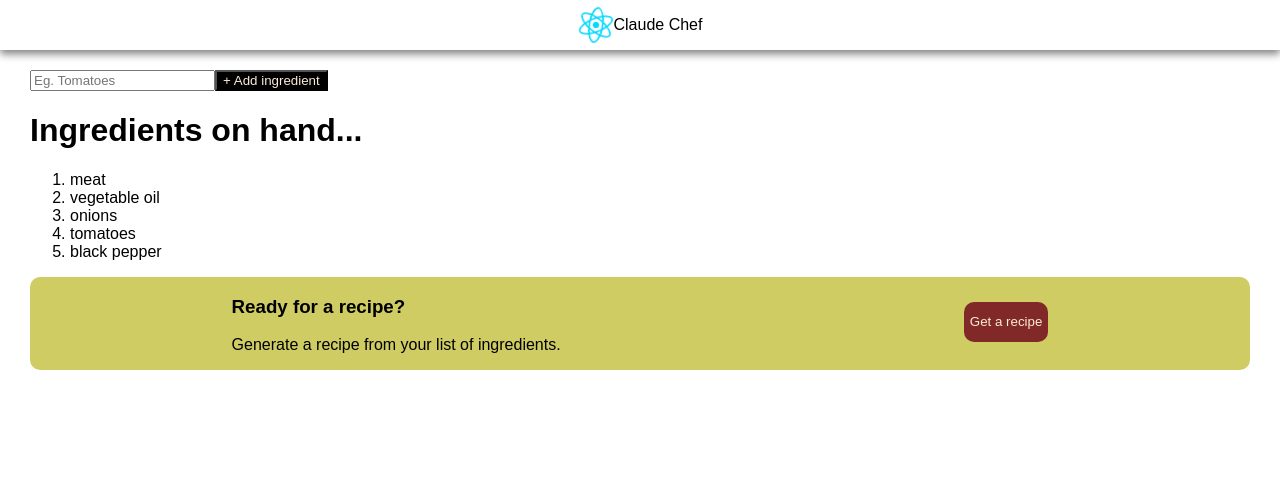
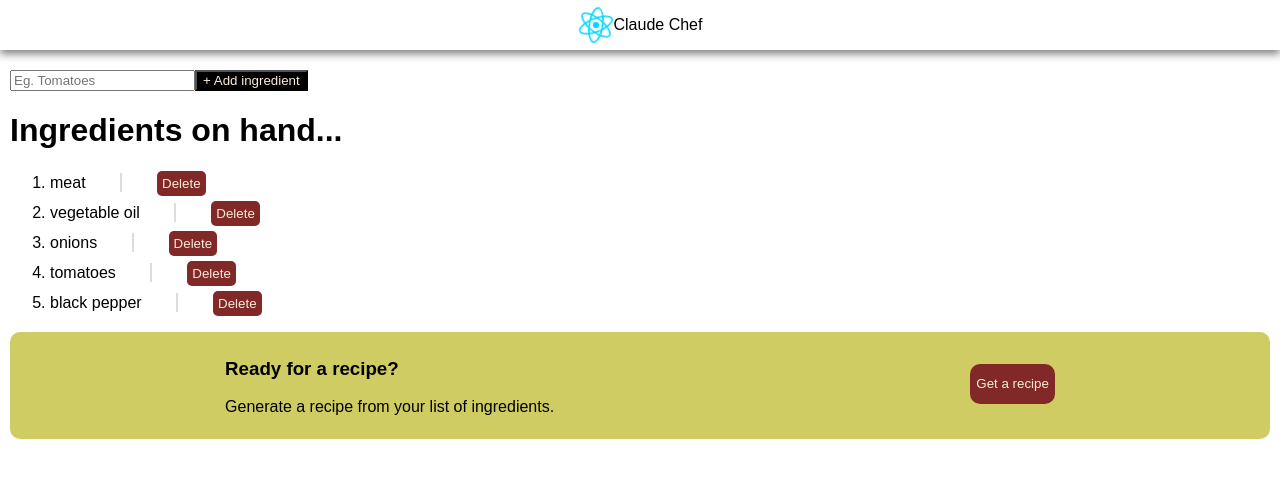
Before and after one commit to KenKambi/Claudechef, a React (Vite) app in the folder claudechef/: page / in a window 1280 px wide. Shown: the top 478 px of the page. Built offline with nearby package versions, Linux system fonts and the light colour scheme.

Commit message:
style.css

```diff
--- a/claudechef/src/Header.jsx
+++ b/claudechef/src/Header.jsx
@@ -1,8 +1,10 @@
+import icon from "../src/assets/react.svg"
+
 export default function Header() {
   return (
     <header>
       <nav className="navbar">
-        <img src="src/assets/react.svg" alt="React Logo" />
+        <img src={icon} alt="React Logo" />
         <span>Claude Chef</span>
       </nav>
     </header>
--- a/claudechef/src/Recipe.jsx
+++ b/claudechef/src/Recipe.jsx
@@ -10,7 +10,7 @@ export default function Recipe() {
   const recipeSection = useRef(null)
 
   const ing = ingredients.map((ingredient, index) => {
-    return <li key={index} onClick={() => {removeIngredient(index)}}> {ingredient} </li>;
+    return <li key={index} > {ingredient} <span></span> <button onClick={() => {removeIngredient(index)}}> Delete </button> </li>;
   });
 
   function handleIngredient(event) {
--- a/claudechef/src/style.css
+++ b/claudechef/src/style.css
@@ -1,10 +1,10 @@
 body {
   margin: 0;
   font-family: Arial, Helvetica, sans-serif;
+
 }
 
-button,
-li {
+button {
   cursor: pointer;
 }
 
@@ -42,9 +42,34 @@ header {
 }
 
 .main-container {
-  margin: 30px;
+  margin-left: 10px;
+  margin-right: 10px;
   margin-top: 70px;
 }
+
+
+
+.main-container ol > li {
+  margin-bottom: 5px;
+
+}
+
+.main-container ol > li > button {
+  margin-left: 35px;
+  border: none;
+  border-radius: 5px;
+  padding: 5px;
+  background-color: rgb(129, 40, 40);
+  color: antiquewhite;
+}
+
+
+.main-container ol > li > span {
+   border: 1px solid gainsboro;
+   width: 2px;
+   margin-left: 30px;
+}
+
 
 .entry-container > button {
   background-color: black;
@@ -56,6 +81,7 @@ header {
   display: flex;
   justify-content: space-around;
   border-radius: 10px;
+  padding: 7px;
 }
 
 .generate-container > button {
@@ -67,6 +93,13 @@ header {
   border: none;
 }
 
+@media (max-width: 700px){
+  .generate-container{
+    display: flex;
+    flex-direction: column;
+  }
+}
+
 .loading {
   display: flex;
   justify-content: center;
```
